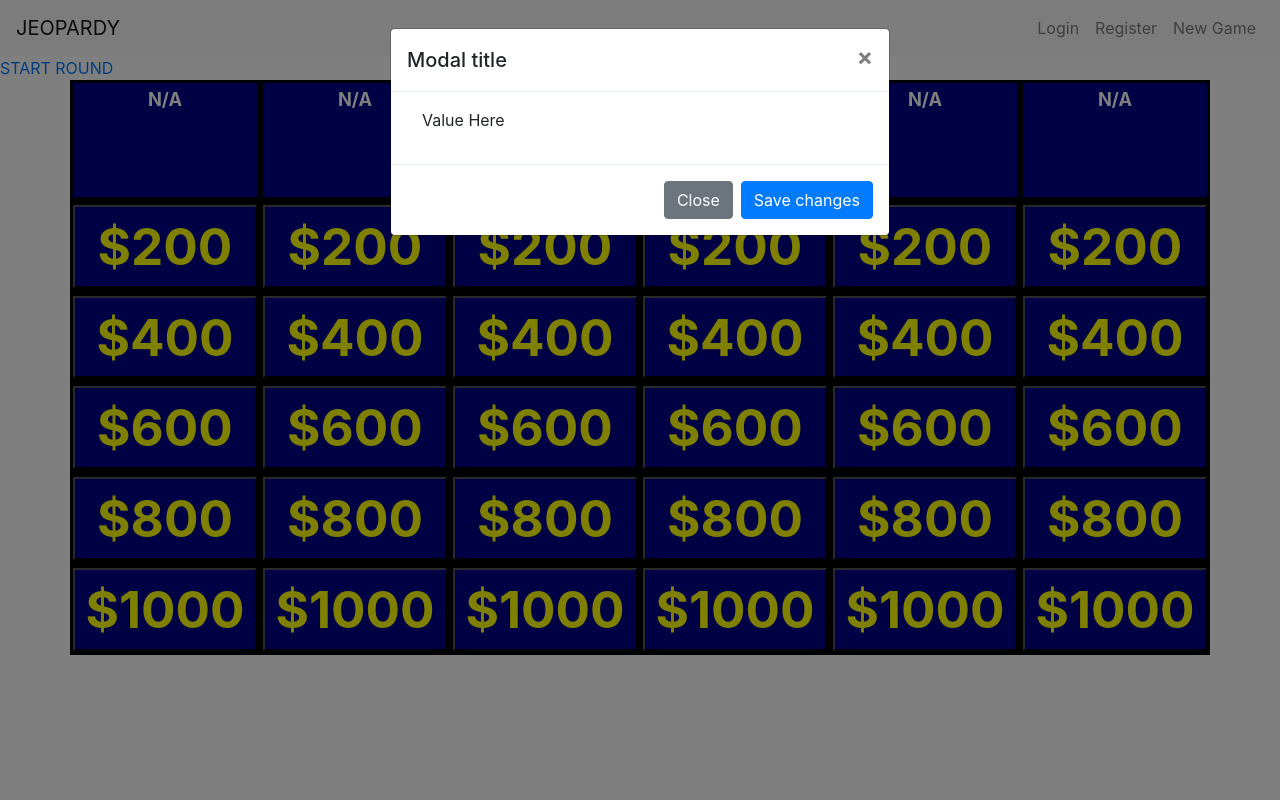
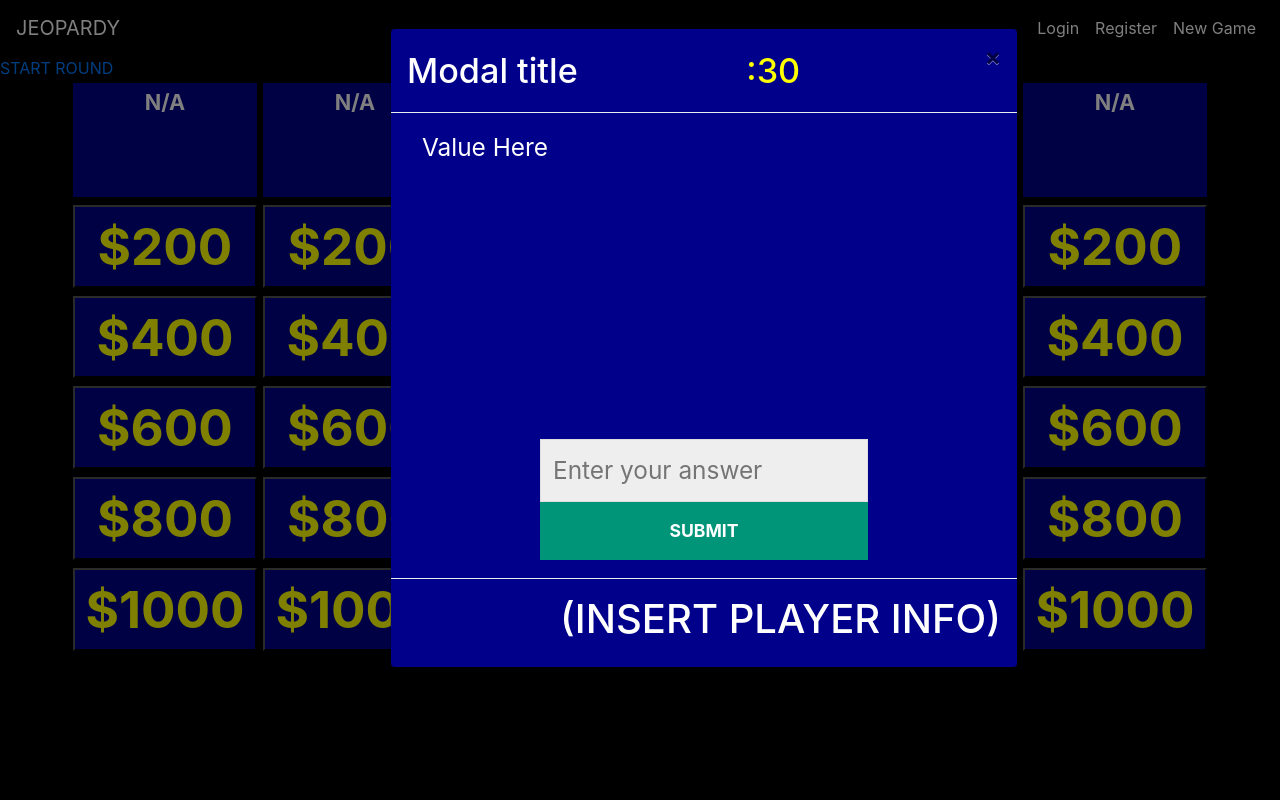
Before and after one commit to willsanchez86/JTriviaApp-FullstackProject, a Flask app: page /new_game in a window 1280 px wide, after a click on "$200". Run offline with Flask 2, Linux system fonts and the light colour scheme; some libraries are stand-ins or nearby versions.

Commit message:
Updated Modal with timer and answer input boxes Changed Background and navbar to black

```diff
--- a/main.py
+++ b/main.py
@@ -101,17 +101,7 @@ def new_game():
     #     limit(6)
     # )
     # categories = [row.category for row in cat_query]
-    #
-    # game_dict = {item: [] for item in categories}
-    #
-    # # Search for questions/answers that match categories
-    # for item in categories:
-    #     question_query = db.session.execute(
-    #         select(Question.question, Question.answer, Question.category).
-    #         where(Question.category == item).
-    #         limit(5)
-    #     )
-    #     game_dict[item] = [{'question': row.question, 'answer': row.answer} for row in question_query]
+
 
     return render_template('game.html')
 
@@ -130,21 +120,11 @@ def start_game():
     )
     unique_categories = [row.category for row in cat_query]
 
-    game_dict = {item: [] for item in unique_categories}
-
-    # Search for questions/answers that match categories
-    for item in unique_categories:
-        question_query = db.session.execute(
-            select(Question.question, Question.answer, Question.category).
-            where(Question.category == item).
-            limit(5)
-        )
-        game_dict[item] = [{'question': row.question, 'answer': row.answer} for row in question_query]
-
     # Creates a list containing 5 lists, each of 8 items, all set to 0
     w, h = 6, 6
     game_board = [[0 for x in range(w)] for y in range(h)]
 
+    # Load the Categories in the first row of game_board
     for i in range(len(unique_categories)):
         game_board[0][i] = unique_categories[i]
 
@@ -162,5 +142,8 @@ def start_game():
 
     return jsonify(game_board)  # serialize and use JSON headers
 
+
+
+
 if __name__ == "__main__":
     app.run (host='0.0.0.0', port=5000, debug=True)
--- a/requirements.txt
+++ b/requirements.txt
@@ -13,6 +13,7 @@ dominate==2.6.0
 filelock==3.6.0
 Flask==2.0.3
 Flask-Bootstrap==3.3.7.1
+Flask-Login==0.5.0
 Flask-SQLAlchemy==2.5.1
 greenlet==1.1.2
 h11==0.13.0
--- a/static/css/styles.css
+++ b/static/css/styles.css
@@ -1,12 +1,22 @@
 body {
   font-size: 100%;
   height: 100vh;
+  background-color: black;
   --color-primary: #009579;
   --color-primary-dark: #007f67;
   --color-secondary: #252c6a;
   --color-error: #cc3333;
   --color-success: #4bb544;
 }
+
+.navbar {
+    background-color: black;
+}
+
+.navbar-dark .navbar-nav .nav-link {
+            color: white;
+        }
+
 
 .form-center {
     margin-top: 2rem;
@@ -106,8 +116,9 @@ body {
 }
 
 .category span {
+
   color: white;
-  font-size: calc(10% + 0.8vw + 0.8vh);
+  font-size: calc(5px + 0.8vw + 0.8vh);
   font-weight: bold;
   transform: translateY(0%);
   overflow: hidden;
@@ -140,9 +151,34 @@ body {
     display: none;
 }
 
+/* MODAL */
+.modal-content {
+    justify-content: center;
+    font-size:calc(18px + 0.5vw);
+    height: 80vh;
+    width: calc(500px + 10vw);
+    background-color: darkblue;
+    color: #FFFFFF;
+}
 
+.modal-title {
+    font-size:calc(15px + 1.5vw);
+}
 
+.modal-answer {
+    display: none;
+}
 
+#question-timer {
+    color: yellow;
+    margin-left: auto;
+}
+
+.answer-form {
+    margin-left: auto;
+    margin-right: auto;
+    width: 50%;
+}
 
 
 
--- a/static/js/app.js
+++ b/static/js/app.js
@@ -1,6 +1,8 @@
 var game_board = document.getElementById('game-board');
 var modalTitle = document.querySelector('.modal-title');
 var modalQuestion = document.querySelector('.modal-question');
+var modalAnswer = document.querySelector('.modal-answer');
+var modalTimer = document.querySelector('#question-timer span');
 
 document.querySelector(".start_round").addEventListener('click', getGameData);
 
@@ -22,14 +24,34 @@ async function getGameData() {
         console.log(categories[i]);
     }
 
-    // Add Event Listener for gameboard functionality
+    // Add Event Listener for gameboard functionality --> Start Game once clicked
     game_board.addEventListener('click', function(e) {
     if(e.target.className === 'button') {
         var row = parseInt(e.target.getAttribute('data-row'));
         var column = parseInt(e.target.getAttribute('data-column'));
+        var prize = parseInt(e.target.textContent.replace('$', ''));
+        // Display Modal Question and start timer
+        displayQuestion(data, row, column, prize);
+        var countSeconds = parseInt(modalTimer.textContent);
+        var countDown = setInterval(()=>{
+            countSeconds--;
+            if(countSeconds < 10) {
+                modalTimer.textContent = `0${countSeconds}`;
+            } else {
+                modalTimer.textContent = String(countSeconds);
+            }
+            if(countSeconds <= 0) {
+                document.getElementById('question-timer').style.color = 'red';
+                clearInterval(countDown);
+            }
+        },1000)
     }
+})
+}
+
+// Answer Question function in modal
+function displayQuestion(data, row, column) {
     modalTitle.textContent = data[0][column];
     modalQuestion.textContent = data[row][column]['question'];
-    console.log(modalQuestion);
-})
+    modalAnswer.textContent = data[row][column]['answer'];
 }
--- a/templates/game.html
+++ b/templates/game.html
@@ -2,52 +2,34 @@
 
 <a class="start_round" href="#">START ROUND</a>
 <div class="container" id="game-board">
-        <!--MODAL HTML-->
-<!--        <div>-->
-<!--            <div class="bs-example">-->
-<!--                &lt;!&ndash; Modal HTML &ndash;&gt;-->
-<!--                <div id="myModal" class="modal fade">-->
-<!--                    <div class="modal-dialog">-->
-<!--                        <div class="modal-content">-->
-<!--                            <div class="modal-header">-->
-<!--                                <button type="button" class="close" data-dismiss="modal" aria-hidden="true">×</button>-->
-<!--                                <h4 class="modal-title">Modal Window</h4>-->
-<!--                            </div>-->
-<!--                            <div class="modal-body">-->
-<!--                            </div>-->
-<!--                            <div class="modal-footer">-->
-<!--                                <button id="closesubmit" type="button" class="btn btn-primary clickable"-->
-<!--                                        onclick="submit()">Submit-->
-<!--                                </button>-->
-<!--                            </div>-->
-<!--                        </div>-->
-<!--                    </div>-->
-
-<!--                </div>-->
-<!--            </div>-->
-<!--        </div>-->
     <!-- Modal -->
-        <div class="modal fade" id="myModal" tabindex="-1" role="dialog" aria-labelledby="exampleModalLongTitle" aria-hidden="true">
+    <div class="modal fade" id="myModal" tabindex="-1" role="dialog" aria-labelledby="exampleModalLongTitle"
+         aria-hidden="true">
         <div class="modal-dialog" role="document">
             <div class="modal-content">
                 <div class="modal-header">
                     <h5 class="modal-title" id="myModalTitle">Modal title</h5>
+                    <h5 class="modal-title"id="question-timer">:<span>30</span></h5>
                     <button type="button" class="close" data-dismiss="modal" aria-label="Close">
                         <span aria-hidden="true">&times;</span>
                     </button>
                 </div>
                 <div class="modal-body">
                     <div class="container-fluid">
-        <p class="modal-question">
-            Value Here
-        </p>
+                        <p class="modal-question">Value Here</p>
+                        <p class="modal-answer">Value Here</p>
                     </div>
                 </div>
 
+                <div class="row">
+                <div class="answer-form form-group">
+                    <input type="text" class="form__input" name="username" autofocus placeholder="Enter your answer">
+                    <button class="form__button" type="Submit">SUBMIT</button>
+                </div>
+                </div>
 
                 <div class="modal-footer">
-                <button type="button" class="btn btn-secondary" data-dismiss="modal">Close</button>
-                <button type="button" class="btn btn-primary">Save changes</button>
+                    <h1>(INSERT PLAYER INFO)</h1>
                 </div>
             </div>
         </div>
@@ -64,106 +46,166 @@
     <!-- Row of Questions -->
     <div class="row">
         <div class="col-2 question">
-                <button type="button" class="button" data-toggle="modal" data-target="#myModal" data-row="1" data-column="0">$200</button>
+            <button type="button" class="button" data-toggle="modal" data-target="#myModal" data-row="1"
+                    data-column="0">$200
+            </button>
         </div>
         <div class="col-2 question">
-                <button type="button" class="button" data-toggle="modal" data-target="#myModal" data-row="1" data-column="1">$200</button>
+            <button type="button" class="button" data-toggle="modal" data-target="#myModal" data-row="1"
+                    data-column="1">$200
+            </button>
         </div>
         <div class="col-2 question">
-                <button type="button" class="button" data-toggle="modal" data-target="#myModal" data-row="1" data-column="2">$200</button>
+            <button type="button" class="button" data-toggle="modal" data-target="#myModal" data-row="1"
+                    data-column="2">$200
+            </button>
         </div>
         <div class="col-2 question">
-                <button type="button" class="button" data-toggle="modal" data-target="#myModal" data-row="1" data-column="3">$200</button>
+            <button type="button" class="button" data-toggle="modal" data-target="#myModal" data-row="1"
+                    data-column="3">$200
+            </button>
         </div>
         <div class="col-2 question">
-                <button type="button" class="button" data-toggle="modal" data-target="#myModal" data-row="1" data-column="4">$200</button>
+            <button type="button" class="button" data-toggle="modal" data-target="#myModal" data-row="1"
+                    data-column="4">$200
+            </button>
         </div>
         <div class="col-2 question">
-                <button type="button" class="button" data-toggle="modal" data-target="#myModal" data-row="1" data-column="5">$200</button>
+            <button type="button" class="button" data-toggle="modal" data-target="#myModal" data-row="1"
+                    data-column="5">$200
+            </button>
         </div>
     </div>
     <!-- Row of Questions -->
     <div class="row">
         <div class="col-2 question">
-                <button type="button" class="button" data-toggle="modal" data-target="#myModal" data-row="2" data-column="0">$400</button>
+            <button type="button" class="button" data-toggle="modal" data-target="#myModal" data-row="2"
+                    data-column="0">$400
+            </button>
         </div>
         <div class="col-2 question">
-                <button type="button" class="button" data-toggle="modal" data-target="#myModal" data-row="2" data-column="1">$400</button>
+            <button type="button" class="button" data-toggle="modal" data-target="#myModal" data-row="2"
+                    data-column="1">$400
+            </button>
         </div>
         <div class="col-2 question">
-                <button type="button" class="button" data-toggle="modal" data-target="#myModal" data-row="2" data-column="2">$400</button>
+            <button type="button" class="button" data-toggle="modal" data-target="#myModal" data-row="2"
+                    data-column="2">$400
+            </button>
         </div>
         <div class="col-2 question">
-                <button type="button" class="button" data-toggle="modal" data-target="#myModal" data-row="2" data-column="3">$400</button>
+            <button type="button" class="button" data-toggle="modal" data-target="#myModal" data-row="2"
+                    data-column="3">$400
+            </button>
         </div>
         <div class="col-2 question">
-                <button type="button" class="button" data-toggle="modal" data-target="#myModal" data-row="2" data-column="4">$400</button>
+            <button type="button" class="button" data-toggle="modal" data-target="#myModal" data-row="2"
+                    data-column="4">$400
+            </button>
         </div>
         <div class="col-2 question">
-                <button type="button" class="button" data-toggle="modal" data-target="#myModal" data-row="2" data-column="5">$400</button>
+            <button type="button" class="button" data-toggle="modal" data-target="#myModal" data-row="2"
+                    data-column="5">$400
+            </button>
         </div>
     </div>
     <!-- Row of Questions -->
     <div class="row">
         <div class="col-2 question">
-                <button type="button" class="button" data-toggle="modal" data-target="#myModal" data-row="3" data-column="0">$600</button>
+            <button type="button" class="button" data-toggle="modal" data-target="#myModal" data-row="3"
+                    data-column="0">$600
+            </button>
         </div>
         <div class="col-2 question">
-                <button type="button" class="button" data-toggle="modal" data-target="#myModal" data-row="3" data-column="1">$600</button>
+            <button type="button" class="button" data-toggle="modal" data-target="#myModal" data-row="3"
+                    data-column="1">$600
+            </button>
         </div>
         <div class="col-2 question">
-                <button type="button" class="button" data-toggle="modal" data-target="#myModal" data-row="3" data-column="2">$600</button>
+            <button type="button" class="button" data-toggle="modal" data-target="#myModal" data-row="3"
+                    data-column="2">$600
+            </button>
         </div>
         <div class="col-2 question">
-                <button type="button" class="button" data-toggle="modal" data-target="#myModal" data-row="3" data-column="3">$600</button>
+            <button type="button" class="button" data-toggle="modal" data-target="#myModal" data-row="3"
+                    data-column="3">$600
+            </button>
         </div>
         <div class="col-2 question">
-                <button type="button" class="button" data-toggle="modal" data-target="#myModal" data-row="3" data-column="4">$600</button>
+            <button type="button" class="button" data-toggle="modal" data-target="#myModal" data-row="3"
+                    data-column="4">$600
+            </button>
         </div>
         <div class="col-2 question">
-                <button type="button" class="button" data-toggle="modal" data-target="#myModal" data-row="3" data-column="5">$600</button>
+            <button type="button" class="button" data-toggle="modal" data-target="#myModal" data-row="3"
+                    data-column="5">$600
+            </button>
         </div>
     </div>
     <!-- Row of Questions -->
     <div class="row">
         <div class="col-2 question">
-                <button type="button" class="button" data-toggle="modal" data-target="#myModal" data-row="4" data-column="0">$800</button>
+            <button type="button" class="button" data-toggle="modal" data-target="#myModal" data-row="4"
+                    data-column="0">$800
+            </button>
         </div>
         <div class="col-2 question">
-                <button type="button" class="button" data-toggle="modal" data-target="#myModal" data-row="4" data-column="1">$800</button>
+            <button type="button" class="button" data-toggle="modal" data-target="#myModal" data-row="4"
+                    data-column="1">$800
+            </button>
         </div>
         <div class="col-2 question">
-                <button type="button" class="button" data-toggle="modal" data-target="#myModal" data-row="4" data-column="2">$800</button>
+            <button type="button" class="button" data-toggle="modal" data-target="#myModal" data-row="4"
+                    data-column="2">$800
+            </button>
         </div>
         <div class="col-2 question">
-                <button type="button" class="button" data-toggle="modal" data-target="#myModal" data-row="4" data-column="3">$800</button>
+            <button type="button" class="button" data-toggle="modal" data-target="#myModal" data-row="4"
+                    data-column="3">$800
+            </button>
         </div>
         <div class="col-2 question">
-                <button type="button" class="button" data-toggle="modal" data-target="#myModal" data-row="4" data-column="4">$800</button>
+            <button type="button" class="button" data-toggle="modal" data-target="#myModal" data-row="4"
+                    data-column="4">$800
+            </button>
         </div>
         <div class="col-2 question">
-                <button type="button" class="button" data-toggle="modal" data-target="#myModal" data-row="4" data-column="5">$800</button>
+            <button type="button" class="button" data-toggle="modal" data-target="#myModal" data-row="4"
+                    data-column="5">$800
+            </button>
         </div>
     </div>
     <!-- Row of Questions -->
     <div class="row">
         <div class="col-2 question">
-                <button type="button" class="button" data-toggle="modal" data-target="#myModal" data-row="5" data-column="0">$1000</button>
+            <button type="button" class="button" data-toggle="modal" data-target="#myModal" data-row="5"
+                    data-column="0">$1000
+            </button>
         </div>
         <div class="col-2 question">
-                <button type="button" class="button" data-toggle="modal" data-target="#myModal" data-row="5" data-column="1">$1000</button>
+            <button type="button" class="button" data-toggle="modal" data-target="#myModal" data-row="5"
+                    data-column="1">$1000
+            </button>
         </div>
         <div class="col-2 question">
-                <button type="button" class="button" data-toggle="modal" data-target="#myModal" data-row="5" data-column="2">$1000</button>
+            <button type="button" class="button" data-toggle="modal" data-target="#myModal" data-row="5"
+                    data-column="2">$1000
+            </button>
         </div>
         <div class="col-2 question">
-                <button type="button" class="button" data-toggle="modal" data-target="#myModal" data-row="5" data-column="3">$1000</button>
+            <button type="button" class="button" data-toggle="modal" data-target="#myModal" data-row="5"
+                    data-column="3">$1000
+            </button>
         </div>
         <div class="col-2 question">
-                <button type="button" class="button" data-toggle="modal" data-target="#myModal" data-row="5" data-column="4">$1000</button>
+            <button type="button" class="button" data-toggle="modal" data-target="#myModal" data-row="5"
+                    data-column="4">$1000
+            </button>
         </div>
         <div class="col-2 question">
-                <button type="button" class="button" data-toggle="modal" data-target="#myModal" data-row="5" data-column="5">$1000</button>
+            <button type="button" class="button" data-toggle="modal" data-target="#myModal" data-row="5"
+                    data-column="5">$1000
+            </button>
         </div>
     </div>
 </div>
--- a/templates/header.html
+++ b/templates/header.html
@@ -24,7 +24,7 @@
 <body>
 
 <!-- Navigation -->
-    <nav class="navbar navbar-expand-lg navbar-light bg-light">
+    <nav class="navbar navbar-expand-lg navbar-dark bg-custom">
         <a class="navbar-brand" href="">JEOPARDY</a>
         <button class="navbar-toggler ml-auto" type="button" data-toggle="collapse"
                 data-target="#navbarSupportedContent"
```
Lines whose indentation alone changed are shown as unchanged.
